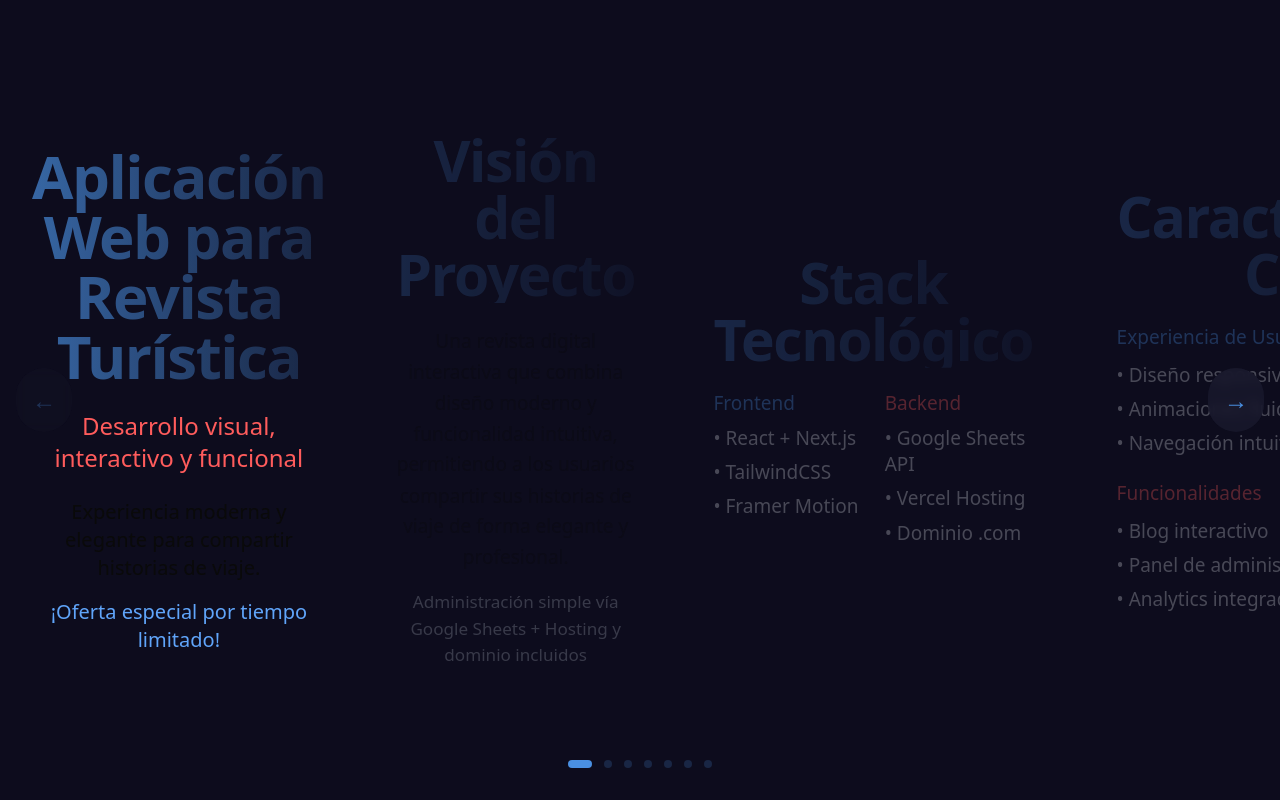
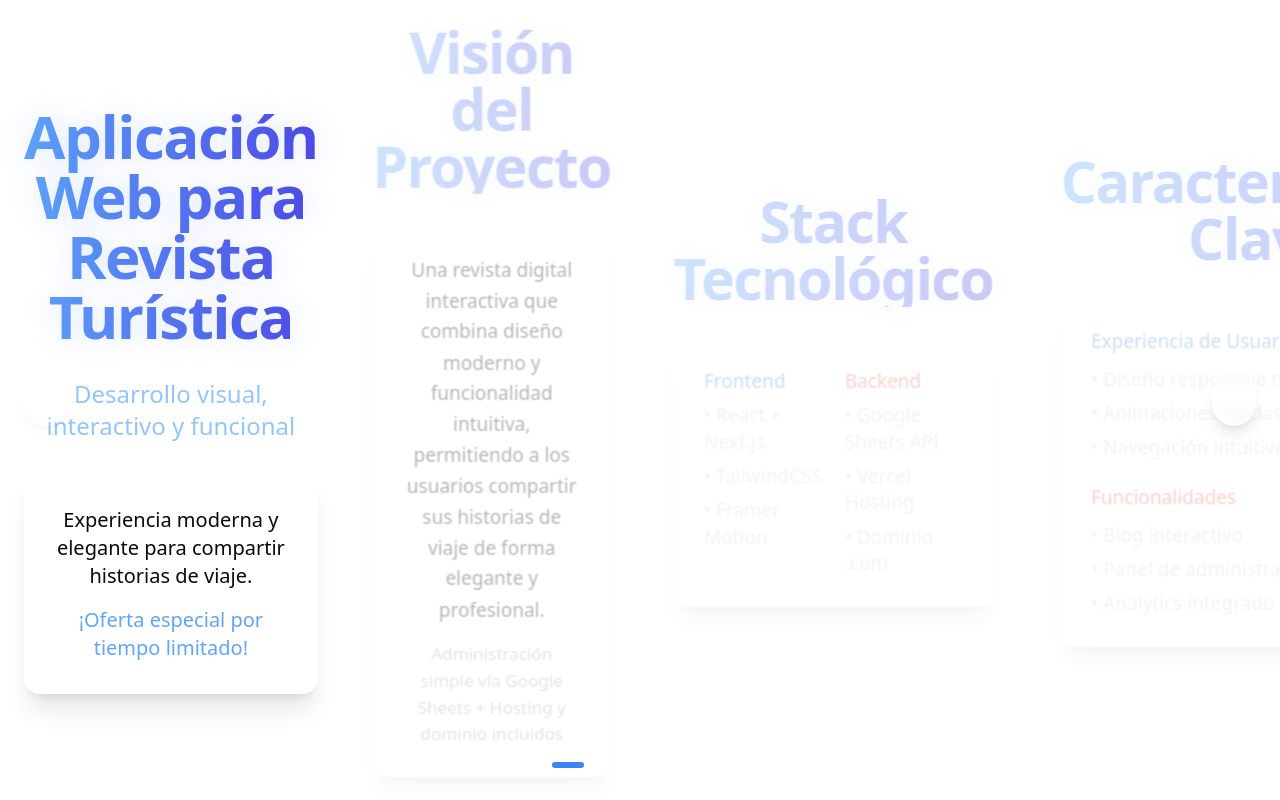
Before and after one commit to deivipluss/landing, a Next.js app: page /propuesta in a window 1280 px wide. Built offline with nearby package versions, Linux system fonts and the light colour scheme.

Commit message:
propuesta

```diff
--- a/data/propuestaContent.tsx
+++ b/data/propuestaContent.tsx
@@ -182,19 +182,24 @@ export function HorizontalSlides({ slides }: { slides: ProposalSlideType[] }) {
   };
 
   return (
-    <div className="relative w-full h-screen flex flex-col items-center justify-center bg-gradient-to-br from-[#0D0C1D] via-[#1A1A2E] to-[#0D0C1D]">
+    <div className="relative w-full h-screen flex flex-col items-center justify-center bg-gradient-to-br from-[#111827] via-[#1f2937] to-[#111827]">
       {/* Barra de progreso */}
-      <div className="fixed top-0 left-0 right-0 h-1 bg-gradient-to-r from-[#4A90E2] to-[#FF5C5C]" style={{ width: `${progress * 100}%` }} />
+      <div className="fixed top-0 left-0 right-0 h-1">
+        <div
+          className="h-full bg-gradient-to-r from-blue-500 to-indigo-500 transition-all duration-300 ease-out"
+          style={{ width: `${progress * 100}%` }}
+        />
+      </div>
 
       {/* Controles de navegación */}
       <button
-        className="fixed left-4 top-1/2 -translate-y-1/2 z-10 p-4 rounded-full bg-[#1A1A2E]/80 backdrop-blur-sm text-[#4A90E2] hover:text-white hover:bg-[#4A90E2] transition-all duration-300"
+        className="fixed left-6 top-1/2 -translate-y-1/2 z-10 p-3 rounded-full bg-white/10 backdrop-blur-sm text-white hover:bg-blue-500 hover:text-white transition-all duration-300 shadow-lg"
         onClick={() => scrollTo("left")}
         aria-label="Anterior"
         disabled={active === 0}
         style={{ opacity: active === 0 ? 0.3 : 1 }}
       >
-        <span className="text-2xl">←</span>
+        <span className="text-xl">←</span>
       </button>
 
       {/* Contenedor principal de slides */}
@@ -207,33 +212,32 @@ export function HorizontalSlides({ slides }: { slides: ProposalSlideType[] }) {
         {slides.map((slide, idx) => (
           <section
             key={idx}
-            className={`w-full min-w-full h-full flex flex-col items-center justify-center snap-center px-8 md:px-16 py-12 transition-all duration-500`}
+            className={`w-full min-w-full h-full flex flex-col items-center justify-center snap-center px-6 md:px-12 py-16 transition-all duration-500`}
             style={{
               opacity: active === idx ? 1 : 0.3,
               transform: `scale(${active === idx ? 1 : 0.95})`,
             }}
           >
-            <div className="w-full max-w-3xl mx-auto space-y-6 text-center">
-              {/* Título con gradiente animado */}
+            <div className="w-full max-w-4xl mx-auto space-y-8 text-center">
+              {/* Título */}
               <h1
-                className="text-4xl sm:text-5xl md:text-6xl font-black tracking-tight bg-gradient-to-r from-[#4A90E2] via-white to-[#FF5C5C] bg-clip-text text-transparent"
+                className="text-4xl sm:text-5xl md:text-6xl font-black tracking-tight text-transparent bg-clip-text bg-gradient-to-r from-blue-400 to-indigo-600"
                 style={{
-                  backgroundSize: '200% auto',
-                  animation: 'gradient 8s linear infinite',
+                  textShadow: "0 0 30px rgba(59, 130, 246, 0.2)",
                 }}
               >
                 {slide.title}
               </h1>
 
-              {/* Subtítulo con efecto de brillo */}
+              {/* Subtítulo */}
               {slide.subtitle && (
-                <h2 className="text-xl sm:text-2xl text-[#FF5C5C] font-medium mt-4 drop-shadow-glow">
+                <h2 className="text-xl sm:text-2xl text-blue-300 font-medium mt-4">
                   {slide.subtitle}
                 </h2>
               )}
 
-              {/* Contenido con estilo mejorado */}
-              <div className="text-lg sm:text-xl text-[#E1E1E1]/90 leading-relaxed mt-8 max-w-2xl mx-auto">
+              {/* Contenido */}
+              <div className="text-lg sm:text-xl text-gray-200 leading-relaxed mt-8 max-w-3xl mx-auto bg-white/5 backdrop-blur-sm rounded-2xl p-8 shadow-xl">
                 {slide.content}
               </div>
             </div>
@@ -243,17 +247,17 @@ export function HorizontalSlides({ slides }: { slides: ProposalSlideType[] }) {
 
       {/* Botón siguiente */}
       <button
-        className="fixed right-4 top-1/2 -translate-y-1/2 z-10 p-4 rounded-full bg-[#1A1A2E]/80 backdrop-blur-sm text-[#4A90E2] hover:text-white hover:bg-[#4A90E2] transition-all duration-300"
+        className="fixed right-6 top-1/2 -translate-y-1/2 z-10 p-3 rounded-full bg-white/10 backdrop-blur-sm text-white hover:bg-blue-500 hover:text-white transition-all duration-300 shadow-lg"
         onClick={() => scrollTo("right")}
         aria-label="Siguiente"
         disabled={active === slides.length - 1}
         style={{ opacity: active === slides.length - 1 ? 0.3 : 1 }}
       >
-        <span className="text-2xl">→</span>
+        <span className="text-xl">→</span>
       </button>
 
       {/* Indicadores de posición */}
-      <div className="fixed bottom-8 left-0 right-0 flex justify-center gap-3 z-10">
+      <div className="fixed bottom-8 left-0 right-0 flex justify-center gap-2 z-10">
         {slides.map((_, idx) => (
           <button
             key={idx}
@@ -265,23 +269,16 @@ export function HorizontalSlides({ slides }: { slides: ProposalSlideType[] }) {
                 });
               }
             }}
-            className={`w-2 h-2 rounded-full transition-all duration-300 ${
+            className={`h-1.5 rounded-full transition-all duration-300 ${
               active === idx
-                ? 'bg-[#4A90E2] w-6'
-                : 'bg-[#4A90E2]/20 hover:bg-[#4A90E2]/40'
+                ? 'bg-blue-500 w-8'
+                : 'bg-white/20 w-4 hover:bg-white/40'
             }`}
           />
         ))}
       </div>
 
-      {/* Estilos globales para animaciones */}
       <style jsx global>{`
-        @keyframes gradient {
-          0% { background-position: 0% 50%; }
-          50% { background-position: 100% 50%; }
-          100% { background-position: 0% 50%; }
-        }
-
         .scrollbar-hide::-webkit-scrollbar {
           display: none;
         }
```
